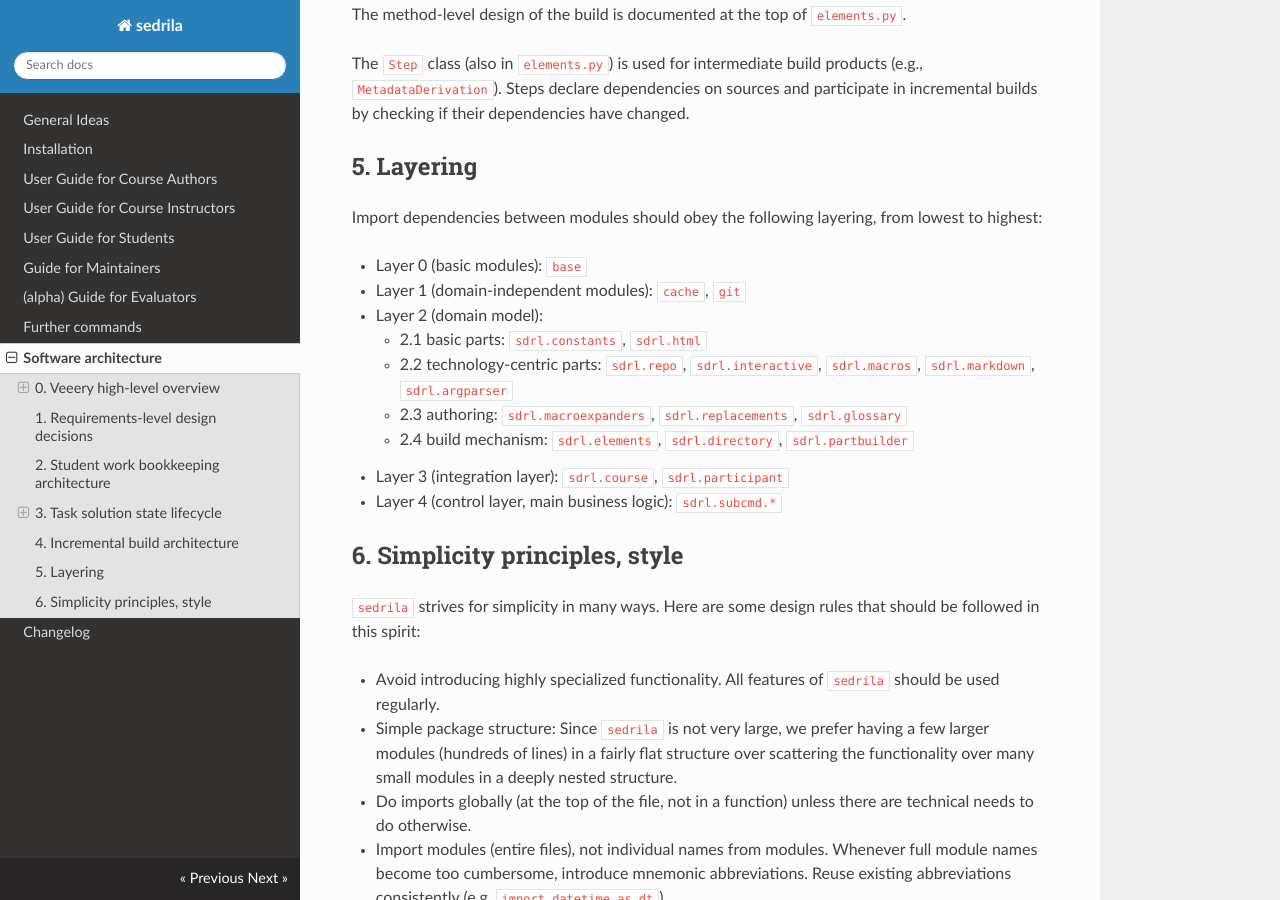
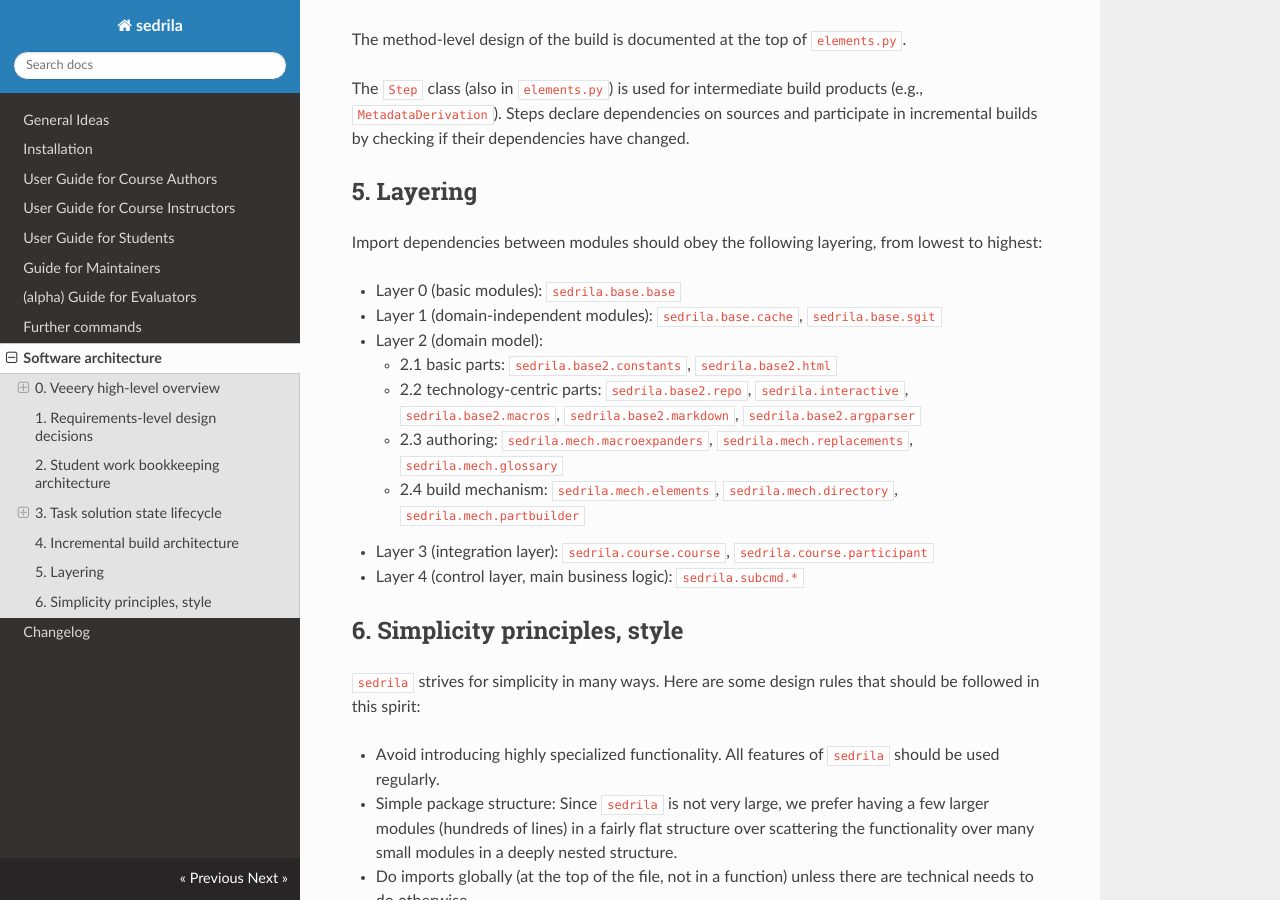
Before and after one commit to fubinf/sedrila, an MkDocs documentation site: the page built from docs/internal_notes.md, in a window 1280 px wide and 900 px high, scrolled down 4619 px. Built offline with MkDocs 1.6.1, drawn with Linux system fonts in a browser that asks for light colours; nearby versions of some CDN libraries; some of the changed text lies outside the part shown.

Commit message:
docs changes for the big refactoring

```diff
--- a/docs/internal_notes.md
+++ b/docs/internal_notes.md
@@ -172,7 +172,7 @@ transitioning to `SUBMISSION_STATE_CHECKING`.
 In addition, `filter_submission()` (called from `Student.__init__`) removes entries for
 non-submittable tasks regardless of state, ensuring rejected-for-good tasks never appear.
 
-The four repo-level process states (see `sdrl.constants`) are:
+The four repo-level process states (see `sedrila.base2.constants`) are:
 - **SUBMISSION_STATE_FRESH**: untrusted student submission commit — filter before use.
 - **SUBMISSION_STATE_CHECKING**: `submission.yaml` is git-modified (filtered but not yet committed).
   Entries are trusted. Initially only `CHECK` entries; later turned into `ACCEPT`/`REJECT`/`REJECTOID`.
@@ -234,15 +234,15 @@ and participate in incremental builds by checking if their dependencies have cha
 Import dependencies between modules should obey the following layering,
 from lowest to highest:
 
-- Layer 0 (basic modules): `base`
-- Layer 1 (domain-independent modules): `cache`, `git`
+- Layer 0 (basic modules): `sedrila.base.base`
+- Layer 1 (domain-independent modules): `sedrila.base.cache`, `sedrila.base.sgit`
 - Layer 2 (domain model):
-    - 2.1 basic parts: `sdrl.constants`, `sdrl.html`
-    - 2.2 technology-centric parts: `sdrl.repo`, `sdrl.interactive`, `sdrl.macros`, `sdrl.markdown`, `sdrl.argparser`
-    - 2.3 authoring: `sdrl.macroexpanders`, `sdrl.replacements`, `sdrl.glossary`
-    - 2.4 build mechanism: `sdrl.elements`, `sdrl.directory`, `sdrl.partbuilder`
-- Layer 3 (integration layer): `sdrl.course`, `sdrl.participant`
-- Layer 4 (control layer, main business logic): `sdrl.subcmd.*`
+    - 2.1 basic parts: `sedrila.base2.constants`, `sedrila.base2.html`
+    - 2.2 technology-centric parts: `sedrila.base2.repo`, `sedrila.interactive`, `sedrila.base2.macros`, `sedrila.base2.markdown`, `sedrila.base2.argparser`
+    - 2.3 authoring: `sedrila.mech.macroexpanders`, `sedrila.mech.replacements`, `sedrila.mech.glossary`
+    - 2.4 build mechanism: `sedrila.mech.elements`, `sedrila.mech.directory`, `sedrila.mech.partbuilder`
+- Layer 3 (integration layer): `sedrila.course.course`, `sedrila.course.participant`
+- Layer 4 (control layer, main business logic): `sedrila.subcmd.*`
 
 
 ## 6. Simplicity principles, style
```
Also changed, not shown: AGENTS.md (+13 -6 lines), docs/installation.md (+1 -1 lines).
